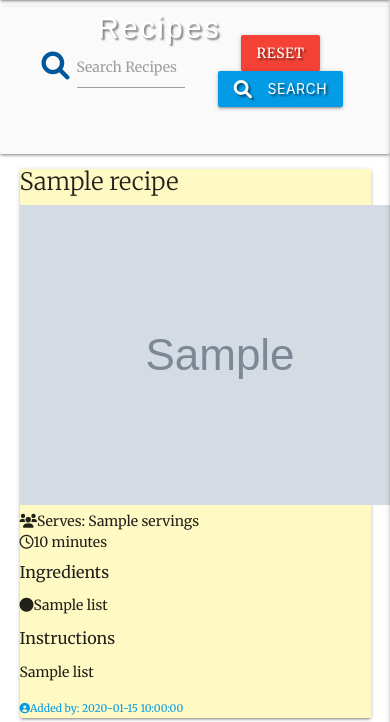
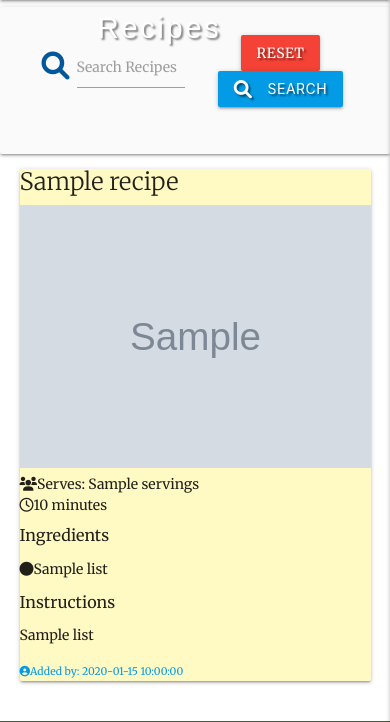
Before and after one commit to anee127/Milestone-Project-3, a Flask app: page /search in a window 390 px wide; the page is wider, and only the part inside the window is pictured. Shown: the part 56-778 px from the top of that part. Run offline with Flask 2, Linux system fonts and the light colour scheme; grey boxes marked "Sample" are stand-in pictures; a database or web service that is not in the repository returns one stand-in record (values such as "Sample title"); some libraries are stand-ins or nearby versions; some web fonts are replaced.

Commit message:
changed recipe images to make them responsive

```diff
--- a/templates/all_recipes.html
+++ b/templates/all_recipes.html
@@ -32,7 +32,7 @@
             <div class="col-12 col-md-6 pt-3 text-center">
               <!-- Recipe Image -->
               {% if recipe.image_url %}
-              <img src="{{ recipe.image_url }}" alt="recipe image" class="recipe-card-image respnsive" />
+              <img src="{{ recipe.image_url }}" alt="recipe image" class="recipe-card-image responsive-img" />
               {% else %}
               <i class="recipe-card-image-placeholder fas fa-utensils"></i>
               {% endif %}
--- a/templates/profile.html
+++ b/templates/profile.html
@@ -33,7 +33,7 @@
               <div class="col-12 col-md-6 pt-3 text-center">
                 <!-- Recipe Image -->
                 {% if recipe.image_url %}
-                <img src="{{ recipe.image_url }}" alt="recipe image" class="recipe-card-image respnsive" />
+                <img src="{{ recipe.image_url }}" alt="recipe image" class="recipe-card-image responsive-img" />
                 {% else %}
                 <i class="recipe-card-image-placeholder fas fa-utensils"></i>
                 {% endif %}
--- a/templates/show_recipe.html
+++ b/templates/show_recipe.html
@@ -13,7 +13,7 @@
           <div class="col-12 col-md-6 pt-3 text-center">
             <!-- Recipe Image -->
             {% if recipe.image_url %}
-            <img src="{{ recipe.image_url }}" alt="recipe image" class="recipe-card-image" />
+            <img src="{{ recipe.image_url }}" alt="recipe image" class="recipe-card-image responsive-img" />
             {% else %}
             <i class="recipe-card-image-placeholder fas fa-utensils"></i>
             {% endif %}
```
